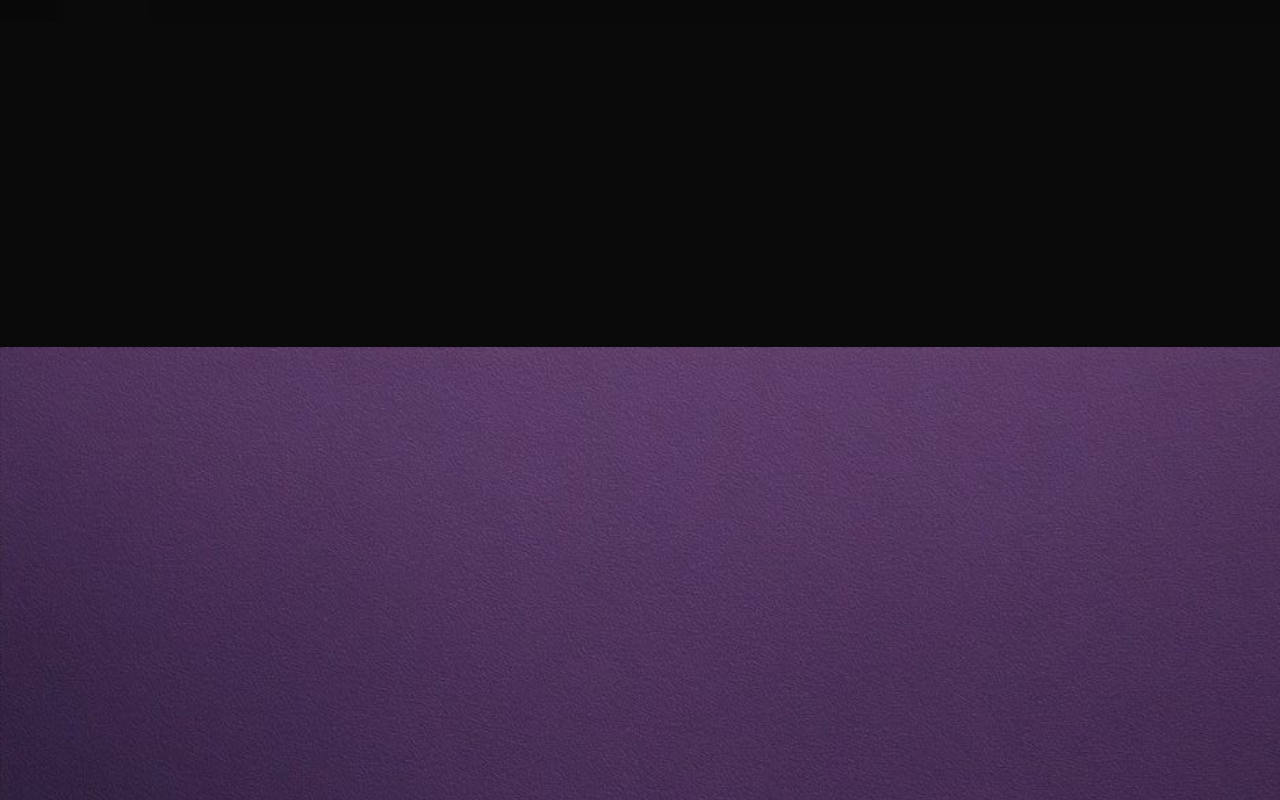
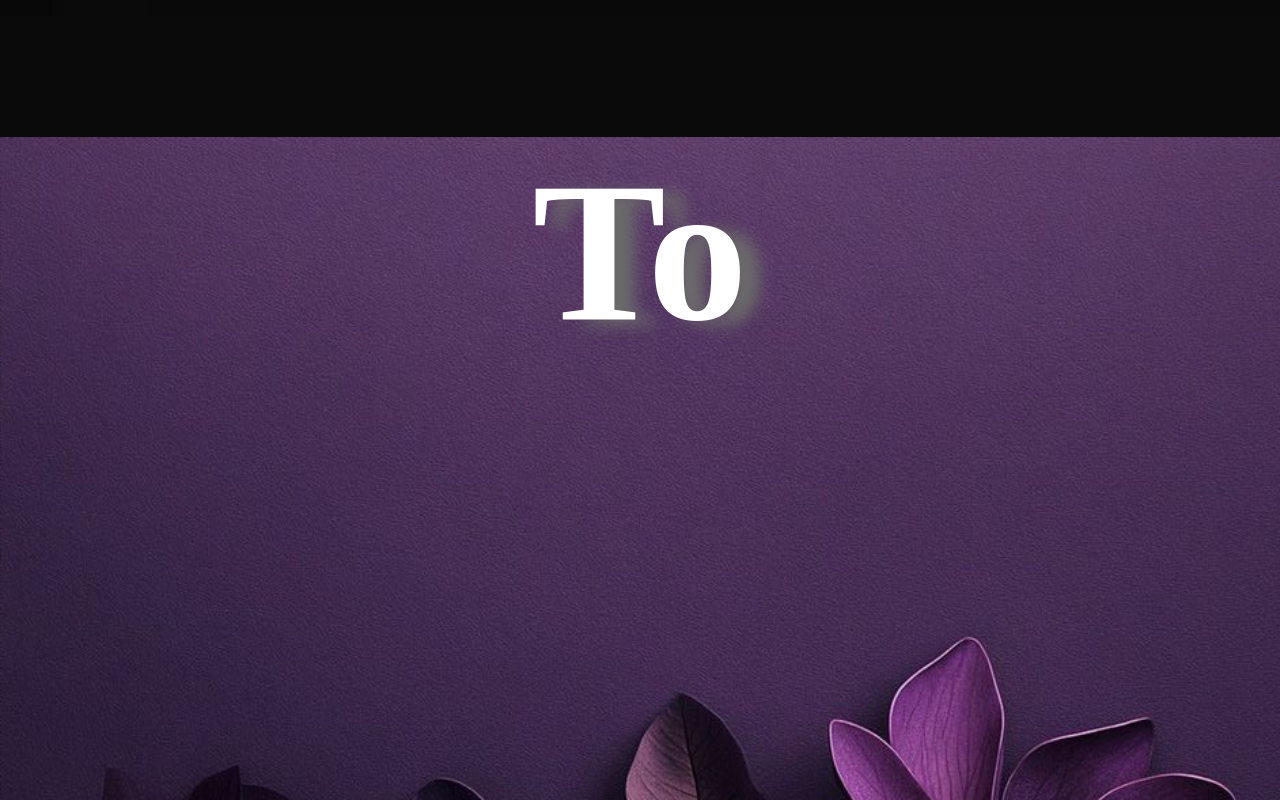
Before and after one commit to mak2506/reacttuts, a React (Create React App) app: page / in a window 1280 px wide. Shown: the part 900-1700 px from the top of the page. Built offline with nearby package versions, Linux system fonts and the light colour scheme.

Commit message:
added two more layers

```diff
--- a/src/App.css
+++ b/src/App.css
@@ -3,6 +3,9 @@
   background-color: #0A0A0A;
 }
 
+.layer {
+  padding-top: 40px;
+}
 
 #img1 {
   background-image: url('./images/imag2.jpg');
@@ -15,6 +18,24 @@
 
 #img2 {
   background-image: url('./images/imag3.jpg');
+  height: 1000px;
+  /* width: 100%; */
+  background-size: cover;
+  background-repeat: no-repeat;
+
+}
+
+#img3 {
+  background-image: url('./images/imag4.jpg');
+  height: 1000px;
+  /* width: 100%; */
+  background-size: cover;
+  background-repeat: no-repeat;
+
+}
+
+#img4 {
+  background-image: url('./images/imag5.jpg');
   height: 1000px;
   /* width: 100%; */
   background-size: cover;
--- a/src/App.js
+++ b/src/App.js
@@ -4,18 +4,37 @@ import { Parallax, ParallaxProvider  } from 'react-scroll-parallax';
 function App() {
   return (
     <div className="App" id="bg">
-        <ParallaxProvider>
-          <Parallax speed={-70}>
+      <div className='layer'>
+      <ParallaxProvider>
+          <Parallax speed={-80}>
             <div className="slow" id="img1"/>
           </Parallax>
-          <Parallax speed={-80}>
+          <Parallax speed={-70}>
            <h1 id="txt">Welcome</h1>
           </Parallax>
-
-          <Parallax speed={25}>
-          <div className="fast"  id="img2" />
+          <Parallax speed={50}>
+          <div className="fast"  id="img2">
+          <h1 id="txt">To</h1>
+      </div>
         </Parallax>
         </ParallaxProvider>
+      </div>
+       <div  className='layer'>
+       <ParallaxProvider>
+        <Parallax speed={-40}>
+          <div className="fast"  id="img3" />
+        </Parallax>
+        <Parallax speed={-30}>
+           <h1 id="txt">Parallx</h1>
+          </Parallax>
+        <Parallax speed={25}>
+          <div className="fast"  id="img4">
+           <h1 id="txt">Tutorial 1</h1>
+          </div>
+        </Parallax>
+        </ParallaxProvider>
+       </div>
+
     </div>
   );
 }
```
